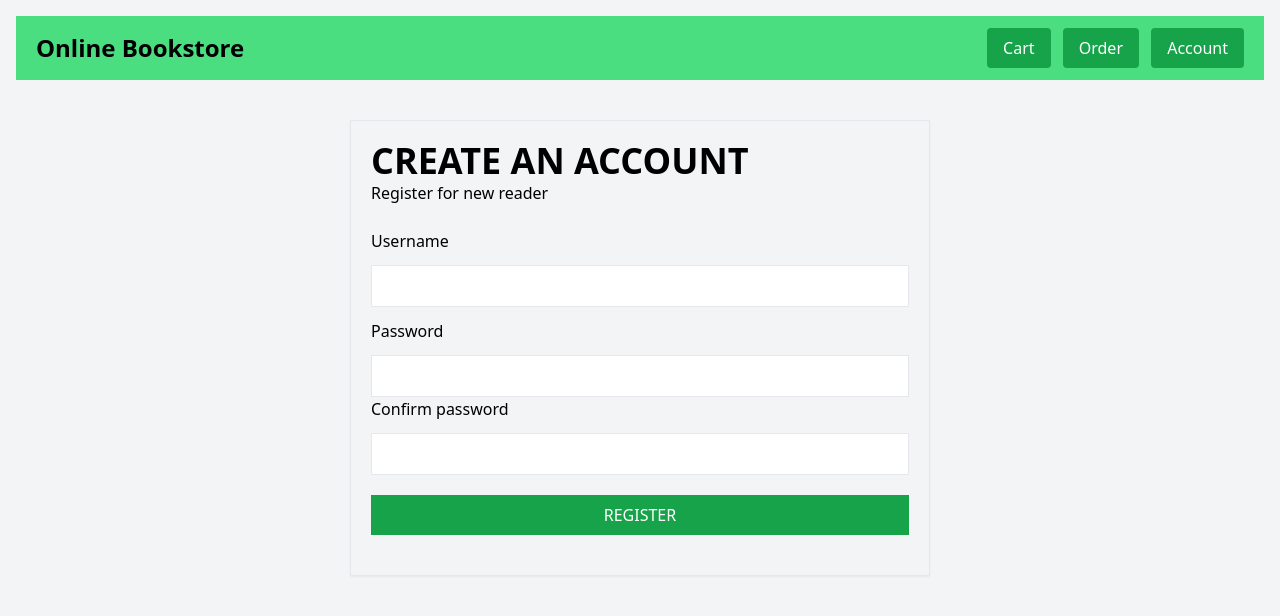
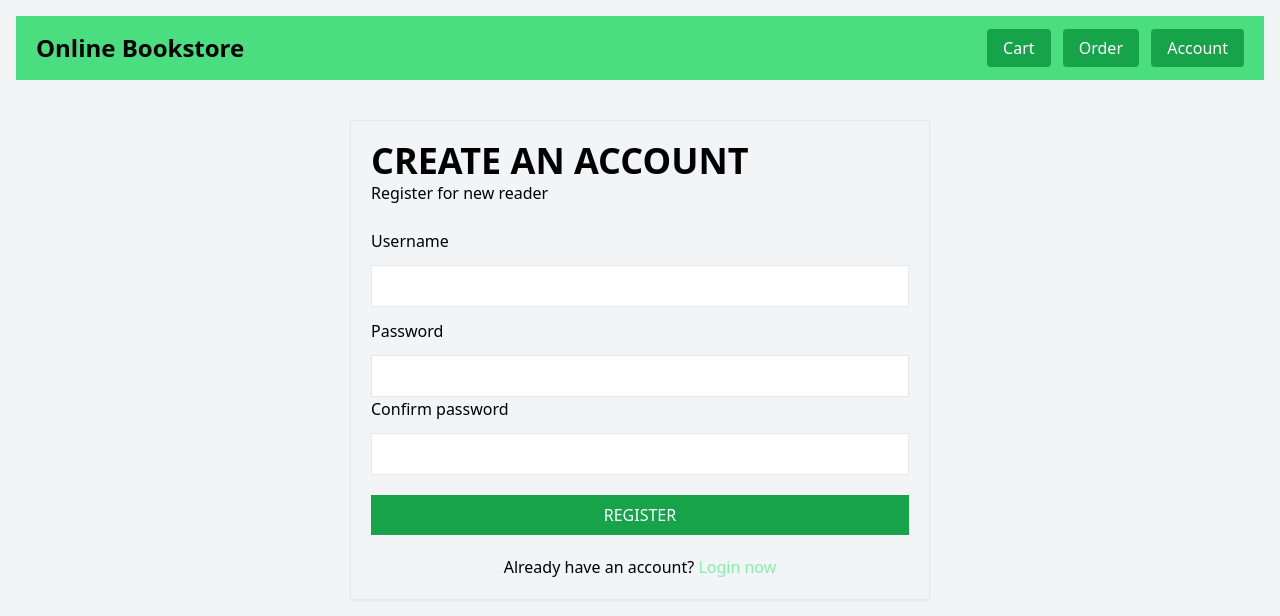
Before and after one commit to nthung1021/bookstore-web-microservices, a plain HTML site: page source/frontend/register.html in a window 1280 px wide. Drawn offline with nearby package versions, Linux system fonts and the light colour scheme.

Commit message:
Modify page header, register and login page

```diff
--- a/source/frontend/register.html
+++ b/source/frontend/register.html
@@ -13,9 +13,15 @@
         </div>
 
         <div>
-            <button class="bg-green-600 text-white px-4 py-2 rounded hover:bg-green-500">Cart</button>
-            <button class="bg-green-600 text-white px-4 py-2 rounded hover:bg-green-500 ml-2">Order</button>
-            <button class="bg-green-600 text-white px-4 py-2 rounded hover:bg-green-500 ml-2">Account</button>
+            <a
+                class="bg-green-600 text-white px-4 py-2 rounded hover:bg-green-500"
+                href="/">Cart</a>
+            <a
+                class="bg-green-600 text-white px-4 py-2 rounded hover:bg-green-500 ml-2"
+                href="/">Order</a>
+            <a
+                class="bg-green-600 text-white px-4 py-2 rounded hover:bg-green-500 ml-2"
+                href="/">Account</a>
         </div>
     </header>
 
@@ -58,6 +64,11 @@
                     REGISTER
                 </button>
             </form>
+
+            <p class="text-center">
+                Already have an account?
+                <a href="/" class="text-green-300">Login now</a>
+            </p>
         </div>
     </section>
 </body>
```
Also changed, not shown: source/frontend/index.html (+9 -3 lines), source/frontend/login.html (+14 -3 lines).
